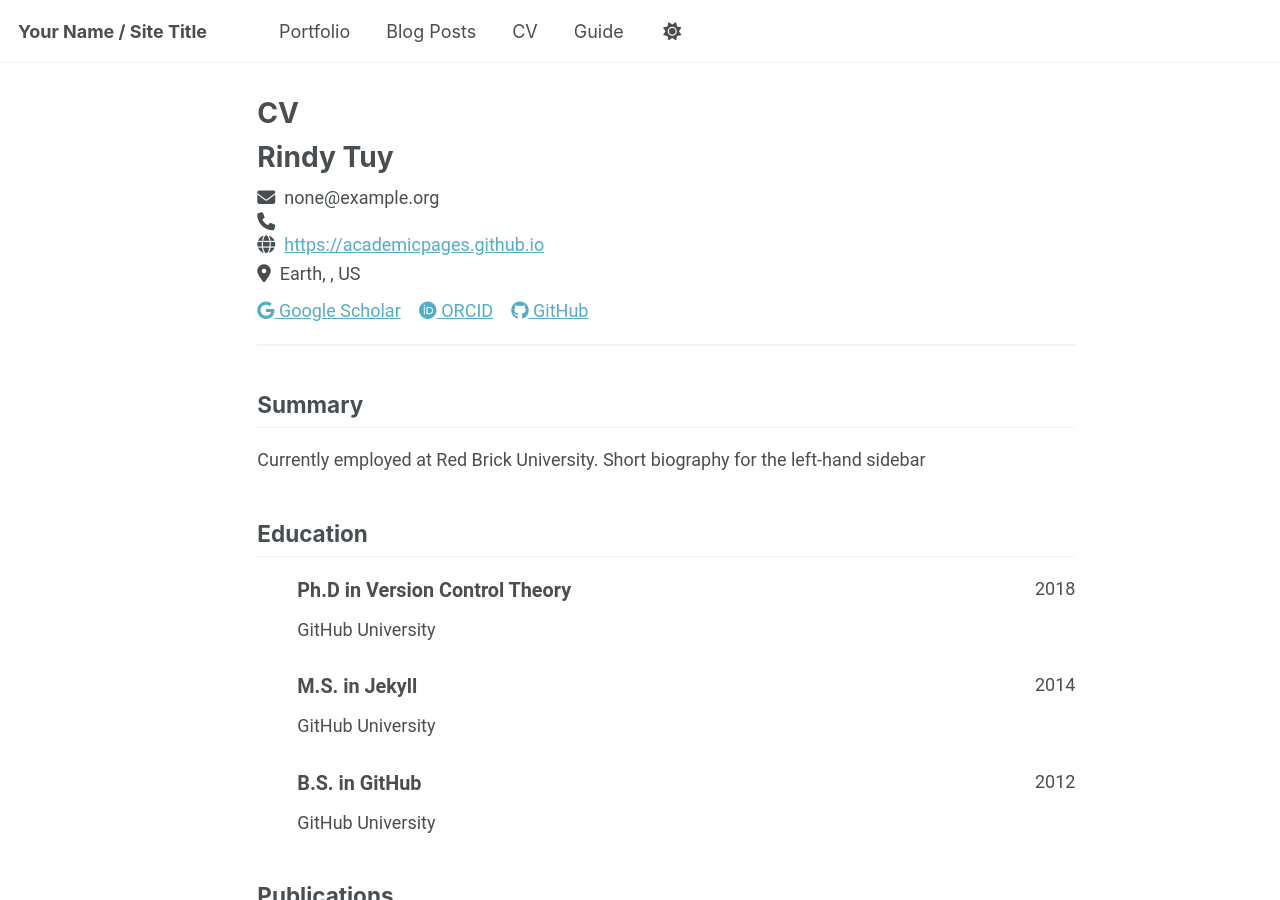
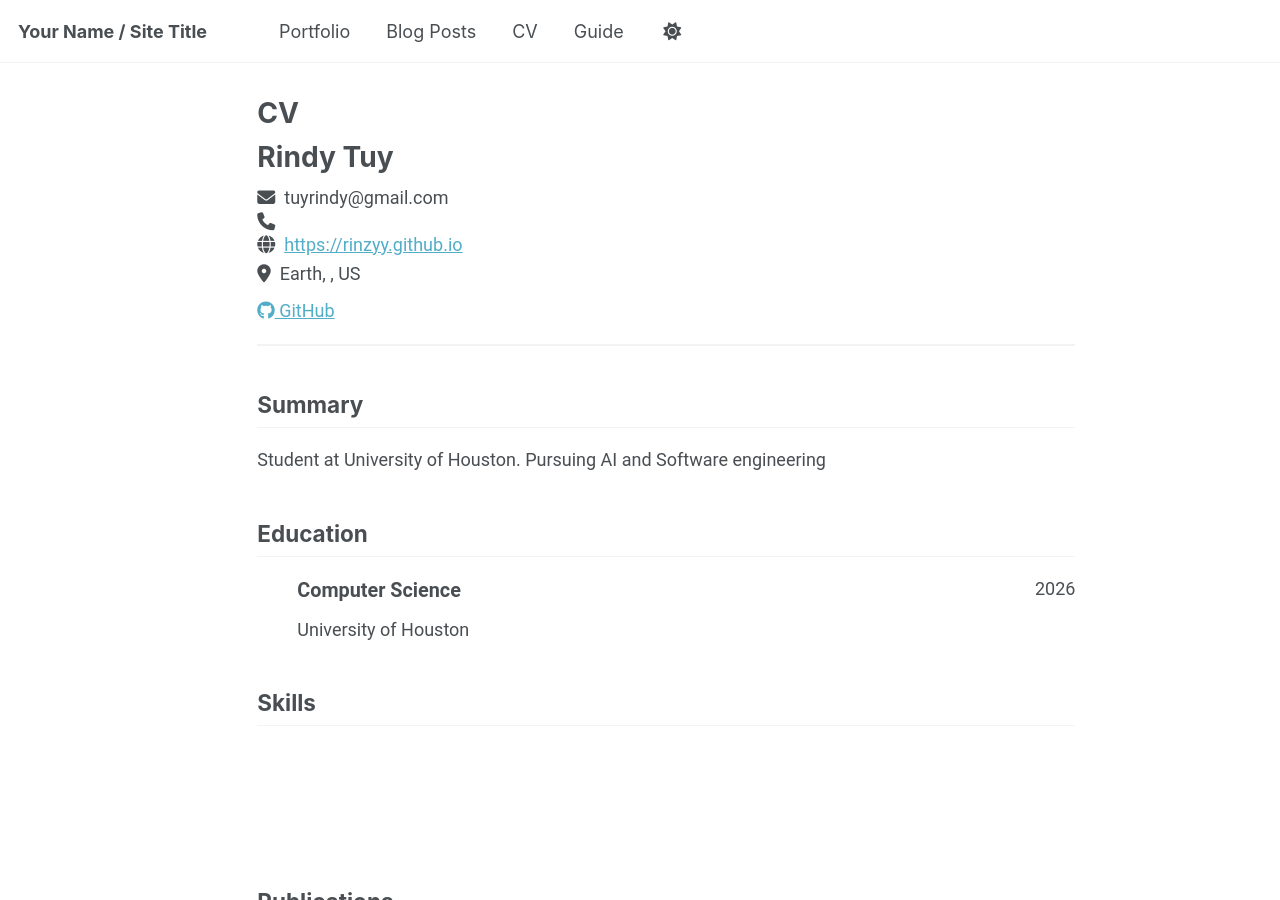
Before and after one commit to Rinzyy/rinzyy.github.io, a Jekyll site: the page built from _pages/cv-json.md, in a window 1280 px wide and 900 px high. Built offline with Jekyll 4.4.1, drawn with Linux system fonts in a browser that asks for light colours; a script that is not in the unit is left out.

Commit message:
Revise CV with updated contact and education info

```diff
--- a/_data/cv.json
+++ b/_data/cv.json
@@ -1,10 +1,10 @@
 {
   "basics": {
     "name": "Rindy Tuy",
-    "email": "none@example.org",
+    "email": "tuyrindy@gmail.com",
     "phone": "",
-    "website": "https://academicpages.github.io",
-    "summary": "Currently employed at Red Brick University. Short biography for the left-hand sidebar",
+    "website": "https://rinzyy.github.io",
+    "summary": "Student at University of Houston. Pursuing AI and Software engineering",
     "location": {
       "address": "",
       "postalCode": "",
@@ -13,56 +13,29 @@
       "region": ""
     },
     "profiles": [
-      {
-        "network": "Google Scholar",
-        "username": "",
-        "url": "https://scholar.google.com/citations?user=PS_CX0AAAAAJ"
-      },
-      {
-        "network": "ORCID",
-        "username": "",
-        "url": "http://orcid.org/yourorcidurl"
-      },
+
       {
         "network": "GitHub",
         "username": "academicpages",
-        "url": "https://github.com/academicpages"
+        "url": "https://github.com/rinzyy"
       }
     ]
   },
   "work": [],
   "education": [
     {
-      "institution": "GitHub University",
-      "area": "Ph.D in Version Control Theory",
+      "institution": "University of Houston",
+      "area": "Computer Science",
       "studyType": "",
-      "startDate": "",
-      "endDate": "2018",
-      "gpa": null,
-      "courses": []
-    },
-    {
-      "institution": "GitHub University",
-      "area": "M.S. in Jekyll",
-      "studyType": "",
-      "startDate": "",
-      "endDate": "2014",
-      "gpa": null,
-      "courses": []
-    },
-    {
-      "institution": "GitHub University",
-      "area": "B.S. in GitHub",
-      "studyType": "",
-      "startDate": "",
-      "endDate": "2012",
+      "startDate": "2022",
+      "endDate": "2026",
       "gpa": null,
       "courses": []
     }
   ],
-  "skills": [],
-  "languages": [],
-  "interests": [],
+  "skills": ["AI","HTML","Typescript","React"],
+  "languages": ["English","Khmer"],
+  "interests": ["AI","Dune"],
   "references": [],
   "publications": [
     {
```
